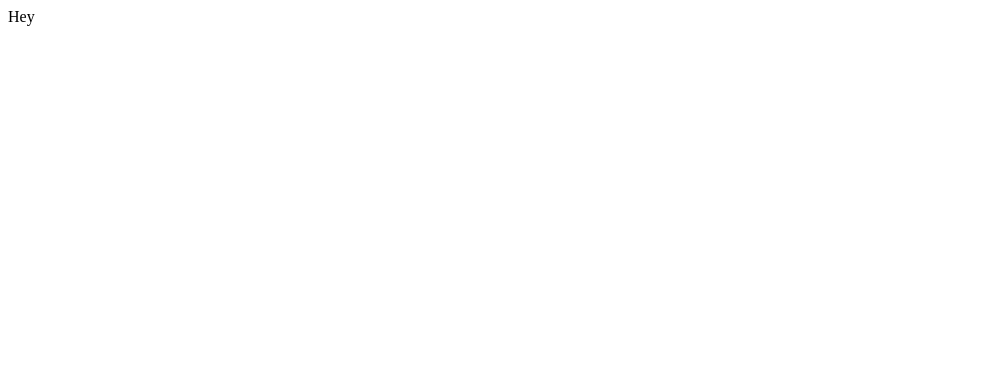
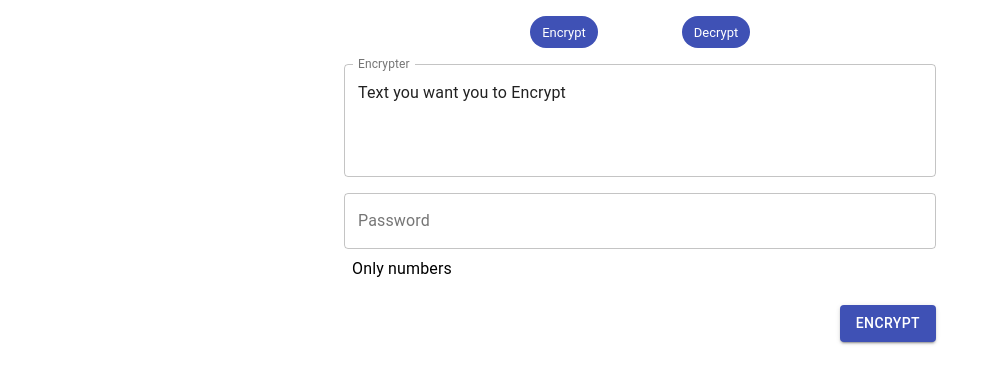
Before and after one commit to alimertcakar/kripton-react, a React (Create React App) app: page / in a window 1280 px wide. Shown: the top 384 px of the page, without its empty margins (0-992 px from the left). Built offline with nearby package versions, Linux system fonts and the light colour scheme.

Commit message:
update package.json. update the readme later

```diff
--- a/package.json
+++ b/package.json
@@ -3,6 +3,8 @@
   "version": "0.1.0",
   "private": true,
   "dependencies": {
+    "@alimert/kripton": "^1.0.5",
+    "@material-ui/core": "^4.10.2",
     "@testing-library/jest-dom": "^4.2.4",
     "@testing-library/react": "^9.5.0",
     "@testing-library/user-event": "^7.2.1",
--- a/src/App.js
+++ b/src/App.js
@@ -1,11 +1,54 @@
 import React, { Fragment } from 'react';
+import { Container, Grid as G, Chip } from "@material-ui/core";
+import { makeStyles } from "@material-ui/core/styles";
+import Encrypter from "./Components/Encrypter.component.jsx";
+
+const Grid = props => <G container {...props} />
+const Item = props => <G xs={6} item {...props} />
+
+const useStyles = makeStyles(theme => ({
+  chip: {
+    margin: theme.spacing(1),
+    backgroundColor: theme.palette.primary.main,
+    color: "white",
+    cursor: "pointer"
+  }
+}));
 
 function App() {
+  const classes = useStyles();
+
+  function switchToEncrypt() {
+    console.log("Encrypt Menu")
+  }
+  function switchToDecrypt() {
+    console.log("Decrypt Menu")
+  }
   return (
     <Fragment>
+      <Container>
+        <Grid justify="center">
+          <Item xs={6}>
+            <Grid justify="center">
+              <Item container xs={3} justify="center">
+                <Chip label="Encrypt" className={classes.chip} onClick={switchToEncrypt}></Chip>
+              </Item>
+              <Item container xs={3} justify="center">
+                <Chip label="Decrypt" className={classes.chip} onClick={switchToDecrypt}></Chip>
+              </Item>
+            </Grid>
+          </Item>
+        </Grid>
 
-      Hey
-    </Fragment>
+        <Grid justify="center">
+          <Item>
+            <Grid justify="center">
+              <Encrypter />
+            </Grid>
+          </Item>
+        </Grid>
+      </Container>
+    </Fragment >
   );
 }
 
--- /dev/null
+++ b/src/Components/Encrypter.component.jsx
@@ -0,0 +1,64 @@
+import React, { useState } from "react";
+import { makeStyles } from "@material-ui/core/styles";
+import TextField from "@material-ui/core/TextField";
+import { Grid as G, Button, Typography } from "@material-ui/core";
+import { encrypt, decrypt } from "@alimert/kripton";
+
+const Item = (props) => <G item {...props} xs={12} />;
+
+const useStyles = makeStyles((theme) => ({
+  button: {
+    margin: theme.spacing(1),
+  },
+  passwordText: {
+    margin: theme.spacing(1),
+  },
+  textfield: {
+    margin: theme.spacing(1),
+    [theme.breakpoints.up("md")]: {
+      width: "100%",
+    },
+    "& .MuiTextField-root": {
+      [theme.breakpoints.up("md")]: {
+        width: "100%",
+      },
+    },
+  },
+}));
+
+function Encrypter() {
+  const classes = useStyles();
+  const [password, setPassword] = useState([1, 9, 2, 3]);
+  return (
+    <>
+      <Item className={classes.textfield}>
+        <TextField
+          id="decyrpt-textfield"
+          label="Encrypter"
+          multiline
+          rows={4}
+          defaultValue="Text you want you to Encrypt"
+          variant="outlined"
+        />
+      </Item>
+      <Item className={classes.textfield}>
+        <TextField
+          id="decyrpt-textfield"
+          label="Password"
+          rows={1}
+          type="number"
+          variant="outlined"
+          onChange={(e) => setPassword(e.target.value)}
+        />
+        <Typography className={classes.passwordText}>Only numbers</Typography>
+      </Item>
+      <Item container justify="flex-end" className={classes.button}>
+        <Button variant="contained" color="primary">
+          Encrypt
+        </Button>
+      </Item>
+    </>
+  );
+}
+
+export default Encrypter;
```
Also changed, not shown: 1 other file (tests, documents, lock files or other folders).
